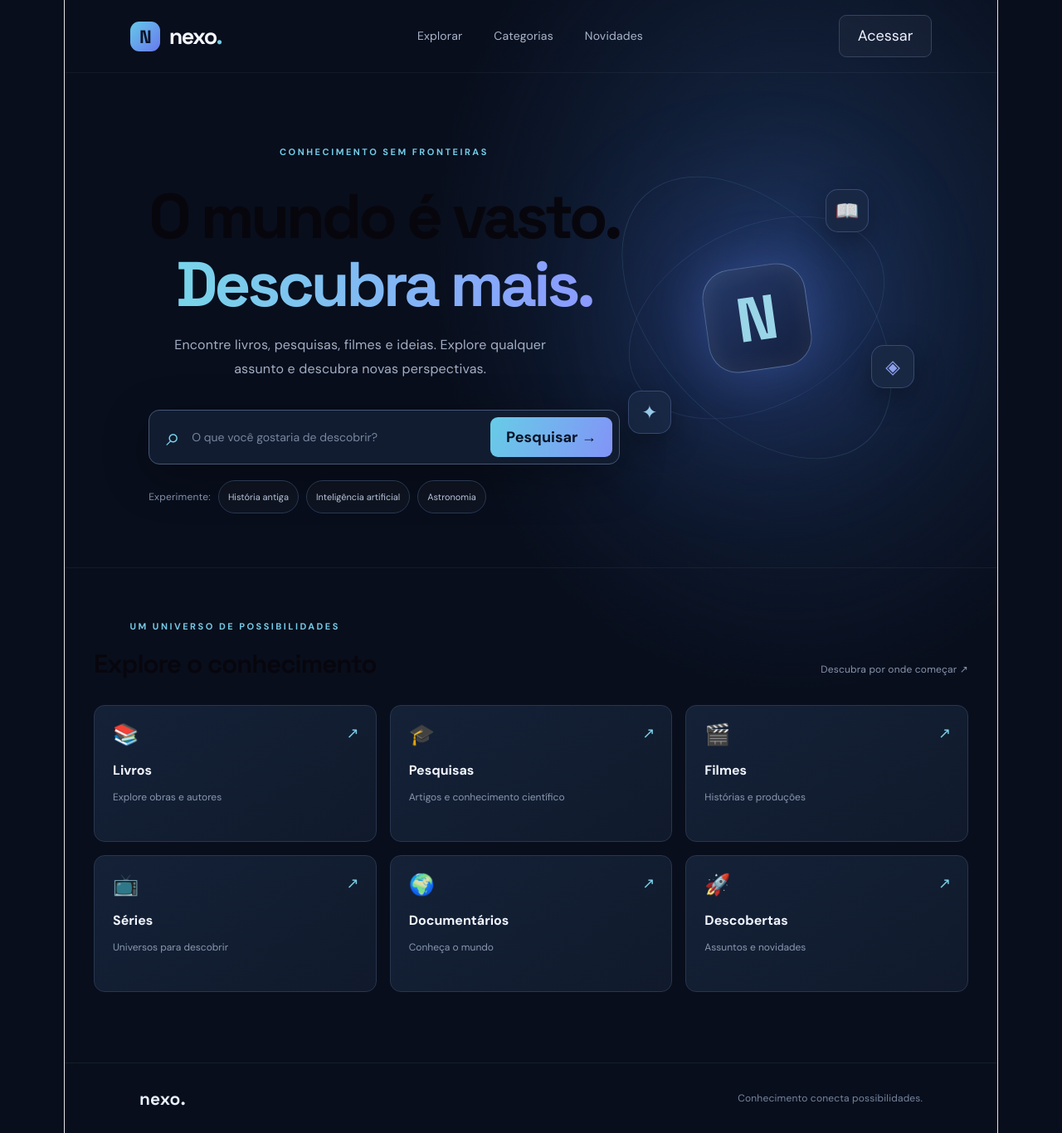
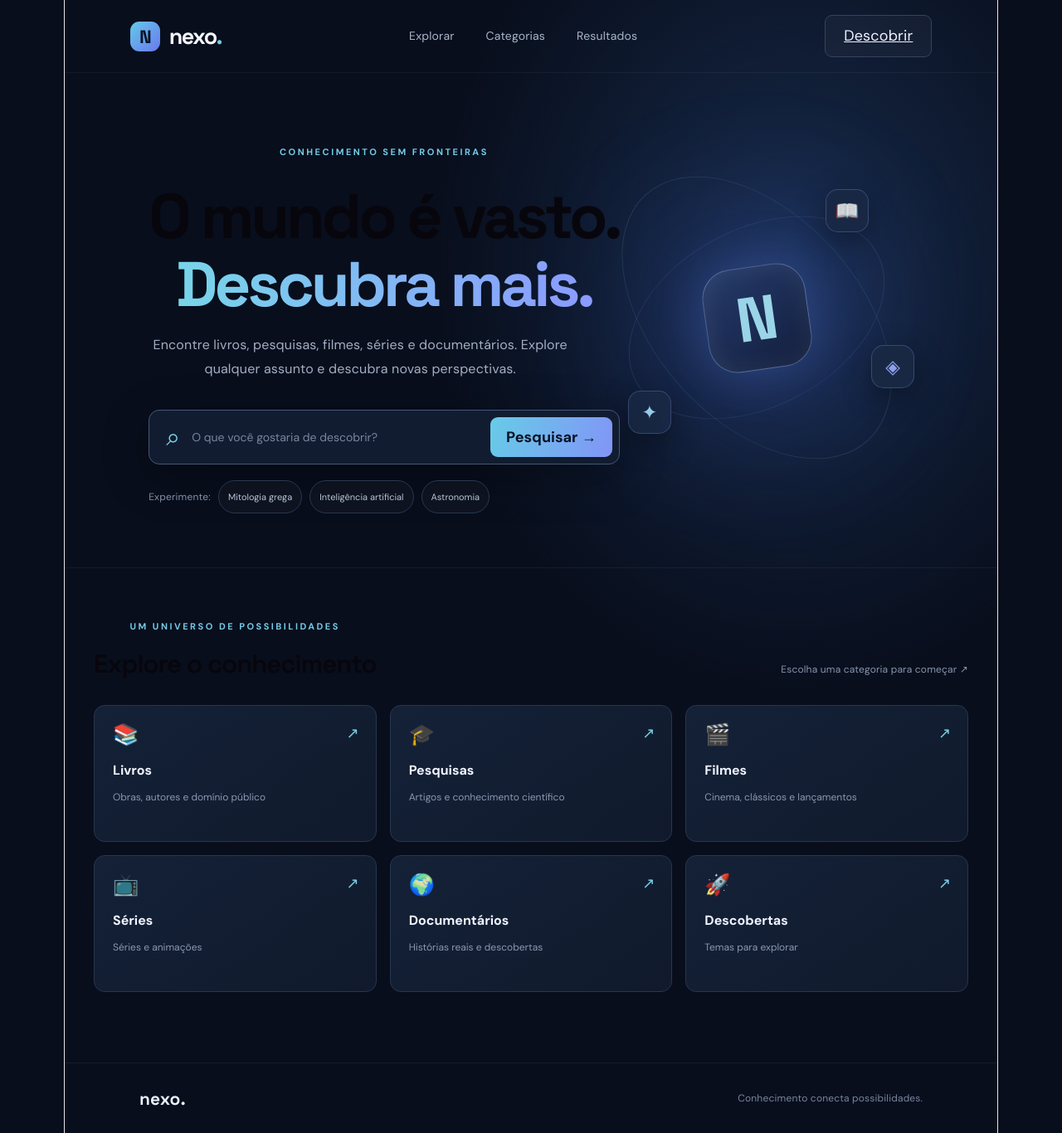
Before and after one commit to KaU-usual/Busca-Ampliada, a React (Vite) app: page / in a window 1280 px wide. Shown: the whole page at 83% size. Built offline with nearby package versions, Linux system fonts and the light colour scheme.

Commit message:
Exibe resultados ampliados e filtros por categoria

```diff
--- a/src/App.tsx
+++ b/src/App.tsx
@@ -1,149 +1,115 @@
-import { useState } from 'react'
+import { useMemo, useState } from 'react'
 import './App.css'
 
+type SearchResult = {
+  title: string; authors?: string[]; description?: string; year?: string | number
+  source: string; type: string; genre?: string; access: string; link: string
+  cover?: string; score: number; relevance: string; sources?: string[]
+}
+type SearchResponse = {
+  status: string; query: string; total: number
+  sources: { name: string; status: string }[]
+  interpretation?: string[]; results: SearchResult[]; error?: string
+}
 const categories = [
-  { icon: '📚', name: 'Livros', description: 'Explore obras e autores' },
-  { icon: '🎓', name: 'Pesquisas', description: 'Artigos e conhecimento científico' },
-  { icon: '🎬', name: 'Filmes', description: 'Histórias e produções' },
-  { icon: '📺', name: 'Séries', description: 'Universos para descobrir' },
-  { icon: '🌍', name: 'Documentários', description: 'Conheça o mundo' },
-  { icon: '🚀', name: 'Descobertas', description: 'Assuntos e novidades' },
+  { icon: '📚', name: 'Livros', description: 'Obras, autores e domínio público', query: 'livros sobre ' },
+  { icon: '🎓', name: 'Pesquisas', description: 'Artigos e conhecimento científico', query: 'pesquisas sobre ' },
+  { icon: '🎬', name: 'Filmes', description: 'Cinema, clássicos e lançamentos', query: 'filmes sobre ' },
+  { icon: '📺', name: 'Séries', description: 'Séries e animações', query: 'séries sobre ' },
+  { icon: '🌍', name: 'Documentários', description: 'Histórias reais e descobertas', query: 'documentários sobre ' },
+  { icon: '🚀', name: 'Descobertas', description: 'Temas para explorar', query: '' },
 ]
-
-const API_URL = ''
-
+const filters = ['Todos', 'Livros', 'Pesquisas', 'Filmes', 'Séries', 'Animações', 'Documentários']
+function matchesFilter(item: SearchResult, filter: string) {
+  if (filter === 'Todos') return true
+  if (filter === 'Pesquisas') return item.type === 'Publicação acadêmica'
+  if (filter === 'Livros') return item.type.toLowerCase().includes('livro')
+  if (filter === 'Filmes') return item.type === 'Filme'
+  if (filter === 'Séries') return item.type === 'Série'
+  if (filter === 'Animações') return item.type.toLowerCase().includes('animação')
+  if (filter === 'Documentários') return item.type === 'Documentário'
+  return true
+}
 function App() {
   const [query, setQuery] = useState('')
-  const [result, setResult] = useState('')
+  const [data, setData] = useState<SearchResponse | null>(null)
   const [loading, setLoading] = useState(false)
+  const [error, setError] = useState('')
+  const [filter, setFilter] = useState('Todos')
+  const visibleResults = useMemo(() => (data?.results || []).filter(item => matchesFilter(item, filter)), [data, filter])
 
   async function handleSearch(event: React.FormEvent<HTMLFormElement>) {
     event.preventDefault()
-
-    if (query.trim().length < 3) {
-      setResult('Digite pelo menos 3 caracteres.')
-      return
-    }
-
-    setLoading(true)
-    setResult('Enviando sua pesquisa...')
-
+    const search = query.trim()
+    if (search.length < 3) { setError('Digite pelo menos 3 caracteres.'); return }
+    setLoading(true); setError(''); setData(null); setFilter('Todos')
     try {
-      const response = await fetch(`${API_URL}/api/search`, {
-        method: 'POST',
-        headers: { 'Content-Type': 'application/json' },
-        body: JSON.stringify({ query }),
+      const response = await fetch('/api/search', {
+        method: 'POST', headers: { 'Content-Type': 'application/json' },
+        body: JSON.stringify({ query: search }),
       })
-
-      const data = await response.json()
-
-      if (!response.ok) {
-        throw new Error(data.error || 'Não foi possível pesquisar.')
-      }
-
-      setResult(data.message)
-    } catch {
-      setResult('Não foi possível conectar ao servidor. Verifique se o backend está ligado.')
-    } finally {
-      setLoading(false)
-    }
+      const payload = await response.json() as SearchResponse
+      if (!response.ok) throw new Error(payload.error || 'Não foi possível pesquisar.')
+      setData(payload)
+    } catch (err) {
+      setError(err instanceof Error ? err.message : 'Falha ao conectar com o serviço de pesquisa.')
+    } finally { setLoading(false) }
   }
 
   return (
     <main className="site">
       <header className="topbar">
-        <a className="brand" href="#">
-          <span className="brand-symbol">N</span>
-          <span>nexo<span className="brand-dot">.</span></span>
-        </a>
-
-        <nav>
-          <a href="#explorar">Explorar</a>
-          <a href="#categorias">Categorias</a>
-          <a href="#novidades">Novidades</a>
-        </nav>
-
-        <button className="access-button">Acessar</button>
+        <a className="brand" href="#" aria-label="Nexo, início"><span className="brand-symbol">N</span><span>nexo<span className="brand-dot">.</span></span></a>
+        <nav aria-label="Navegação principal"><a href="#explorar">Explorar</a><a href="#categorias">Categorias</a><a href="#resultados">Resultados</a></nav>
+        <a className="access-button" href="#explorar">Descobrir</a>
       </header>
-
       <section className="hero">
         <div className="hero-content">
           <span className="eyebrow">CONHECIMENTO SEM FRONTEIRAS</span>
-          <h1>O mundo é vasto.<br />
-            <span>Descubra mais.</span>
-          </h1>
-          <p>
-            Encontre livros, pesquisas, filmes e ideias.
-            Explore qualquer assunto e descubra novas perspectivas.
-          </p>
-
+          <h1>O mundo é vasto.<br /><span>Descubra mais.</span></h1>
+          <p>Encontre livros, pesquisas, filmes, séries e documentários. Explore qualquer assunto e descubra novas perspectivas.</p>
           <form className="search-box" onSubmit={handleSearch}>
-            <span>⌕</span>
-            <input
-              value={query}
-              onChange={(event) => setQuery(event.target.value)}
-              placeholder="O que você gostaria de descobrir?"
-              aria-label="Sua pesquisa"
-            />
-            <button type="submit" disabled={loading}>
-              {loading ? 'Enviando...' : 'Pesquisar →'}
-            </button>
+            <span aria-hidden="true">⌕</span>
+            <input value={query} onChange={event => setQuery(event.target.value)} placeholder="O que você gostaria de descobrir?" aria-label="Sua pesquisa" />
+            <button type="submit" disabled={loading}>{loading ? 'Pesquisando...' : 'Pesquisar →'}</button>
           </form>
-
-          {result && <p role="status" aria-live="polite">{result}</p>}
-
-          <div className="search-hint">
-            <span>Experimente:</span>
-            {['História antiga', 'Inteligência artificial', 'Astronomia'].map((term) => (
-              <button
-                type="button"
-                key={term}
-                onClick={() => setQuery(term)}
-              >
-                {term}
-              </button>
-            ))}
+          {error && <p className="search-error" role="alert">{error}</p>}
+          {loading && <p className="loading-message" role="status">Consultando livros, artigos, filmes e séries...</p>}
+          <div className="search-hint"><span>Experimente:</span>
+            {['Mitologia grega', 'Inteligência artificial', 'Astronomia'].map(term => <button type="button" key={term} onClick={() => setQuery(term)}>{term}</button>)}
           </div>
         </div>
-
-        <div className="hero-art" aria-hidden="true">
-          <div className="orbit orbit-one" />
-          <div className="orbit orbit-two" />
-          <div className="glow" />
-          <div className="core">N</div>
-          <span className="floating-item item-one">📖</span>
-          <span className="floating-item item-two">✦</span>
-          <span className="floating-item item-three">◈</span>
+        <div className="hero-art" aria-hidden="true"><div className="orbit orbit-one" /><div className="orbit orbit-two" /><div className="glow" /><div className="core">N</div><span className="floating-item item-one">📖</span><span className="floating-item item-two">✦</span><span className="floating-item item-three">◈</span></div>
+      </section>
+      <section className="discovery" id="explorar">
+        <div className="section-heading"><div><span className="eyebrow">UM UNIVERSO DE POSSIBILIDADES</span><h2>Explore o conhecimento</h2></div><span className="section-note">Escolha uma categoria para começar ↗</span></div>
+        <div className="category-grid" id="categorias">
+          {categories.map(category => <button className="category-card" key={category.name} onClick={() => { if (category.query) setQuery(category.query); document.querySelector<HTMLInputElement>('.search-box input')?.focus() }}>
+            <span className="category-icon">{category.icon}</span><strong>{category.name}</strong><small>{category.description}</small><span className="card-arrow">↗</span>
+          </button>)}
         </div>
       </section>
-
-      <section className="discovery" id="explorar">
-        <div className="section-heading">
-          <div>
-            <span className="eyebrow">UM UNIVERSO DE POSSIBILIDADES</span>
-            <h2>Explore o conhecimento</h2>
-          </div>
-          <span className="section-note">Descubra por onde começar ↗</span>
-        </div>
-
-        <div className="category-grid" id="categorias">
-          {categories.map((category) => (
-            <button className="category-card" key={category.name}>
-              <span className="category-icon">{category.icon}</span>
-              <strong>{category.name}</strong>
-              <small>{category.description}</small>
-              <span className="card-arrow">↗</span>
-            </button>
-          ))}
-        </div>
-      </section>
-
-      <footer id="novidades">
-        <span className="footer-brand">nexo.</span>
-        <span>Conhecimento conecta possibilidades.</span>
-      </footer>
+      {data && <section className="results-section" id="resultados">
+        <div className="results-heading"><span className="eyebrow">PESQUISA AMPLIADA</span><h2>Resultados para “{data.query}”</h2><p>{data.total} resultado(s) relevantes encontrados</p></div>
+        {data.interpretation && data.interpretation.length > 0 && <div className="interpretation"><strong>Também pesquisamos por:</strong> {data.interpretation.join(' · ')}</div>}
+        <div className="source-status">{data.sources.map(source => <span key={source.name} className={source.status === 'indisponível' ? 'source-offline' : ''}><i />{source.name}</span>)}</div>
+        <div className="filter-row" aria-label="Filtrar resultados">{filters.map(item => <button type="button" key={item} className={filter === item ? 'active' : ''} onClick={() => setFilter(item)}>{item}</button>)}</div>
+        {visibleResults.length === 0 ? <p className="empty-results">Nenhum resultado nesta categoria. Experimente outro filtro ou termo.</p> :
+          <div className="results-grid">{visibleResults.map((item, index) => <article className="result-card" key={item.source + '-' + item.title + '-' + index}>
+            <div className="result-cover">{item.cover ? <img src={item.cover} alt={'Capa: ' + item.title} loading="lazy" /> : <span>✧</span>}</div>
+            <div className="result-body"><div className="result-meta"><span>{item.type}</span><span className={'relevance ' + (item.score >= 45 ? 'relevance-high' : item.score >= 20 ? 'relevance-mid' : 'relevance-low')}>{item.relevance}</span></div>
+              <h3>{item.title}</h3>
+              {item.authors && item.authors.length > 0 && <p className="result-author">{item.authors.slice(0, 3).join(', ')}</p>}
+              {item.year && <span className="result-year">{item.year}</span>}
+              {item.description && <p className="result-description">{item.description.replace(/<[^>]*>/g, '').slice(0, 230)}{item.description.length > 230 ? '…' : ''}</p>}
+              {item.genre && <p className="result-genre">{item.genre}</p>}
+              <div className="result-footer"><span className={item.access.toLowerCase().includes('gratuito') ? 'free-access' : ''}>{item.access}</span>{item.link && <a href={item.link} target="_blank" rel="noreferrer">Consultar ↗</a>}</div>
+              <small className="result-source">Fonte: {item.sources?.join(' · ') || item.source}</small>
+            </div>
+          </article>)}</div>}
+      </section>}
+      <footer><span className="footer-brand">nexo.</span><span>Conhecimento conecta possibilidades.</span></footer>
     </main>
   )
 }
-
 export default App
```
